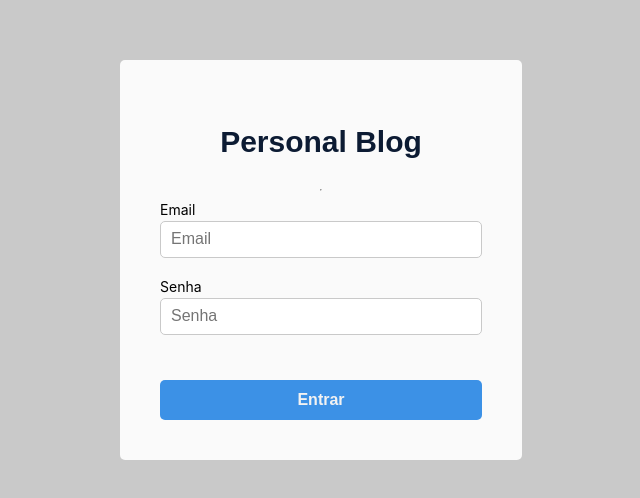
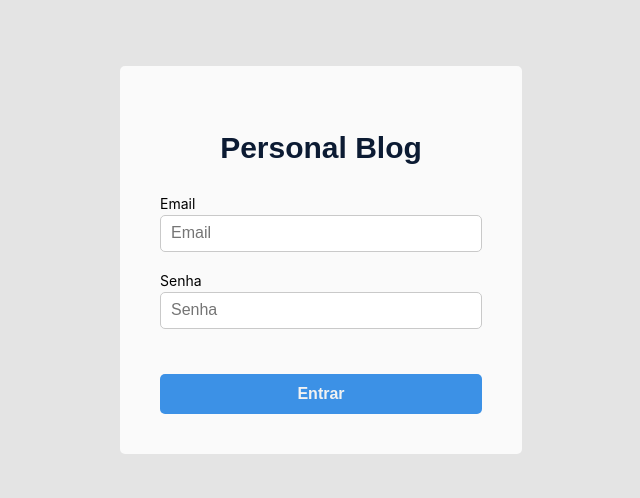
Before and after one commit to kelvinpires/blog, a React (Vite) app in the folder web/: page /login in a window 1280 px wide. Shown: the part 140-638 px from the top of the page, without its empty margins (319-959 px from the left). Built offline with nearby package versions, Linux system fonts and the light colour scheme.

Commit message:
Create LoginPage component

```diff
--- a/web/src/components/Login/index.jsx
+++ b/web/src/components/Login/index.jsx
@@ -15,7 +15,6 @@ export const Login = () => {
     <LoginContainer>
       <LoginWrapper>
         <LoginH2>Personal Blog</LoginH2>
-        <hr />
         <LoginForm>
           <FormGroup>
             <Label htmlFor="email">Email</Label>
--- a/web/src/components/Login/styles.js
+++ b/web/src/components/Login/styles.js
@@ -1,7 +1,7 @@
 import styled from "styled-components";
 
 export const LoginContainer = styled.div`
-  background-color: #c9c9c9;
+  background-color: #c9c9c980;
   display: flex;
   align-items: center;
   justify-content: center;
```
